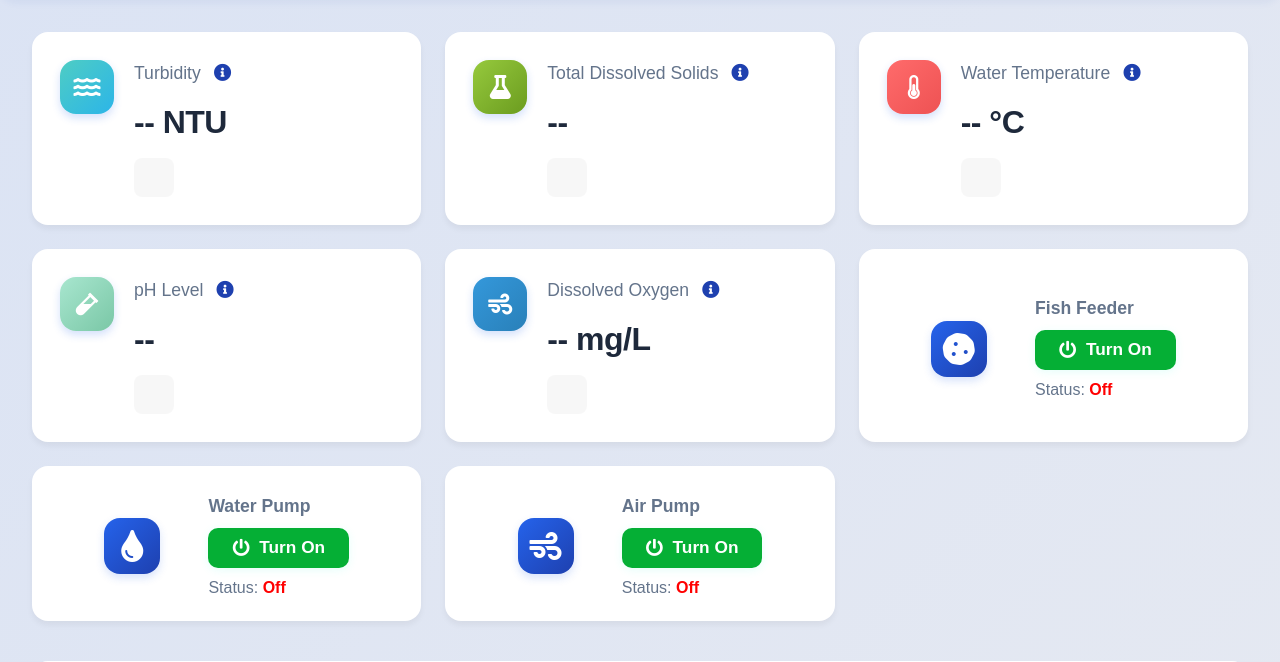
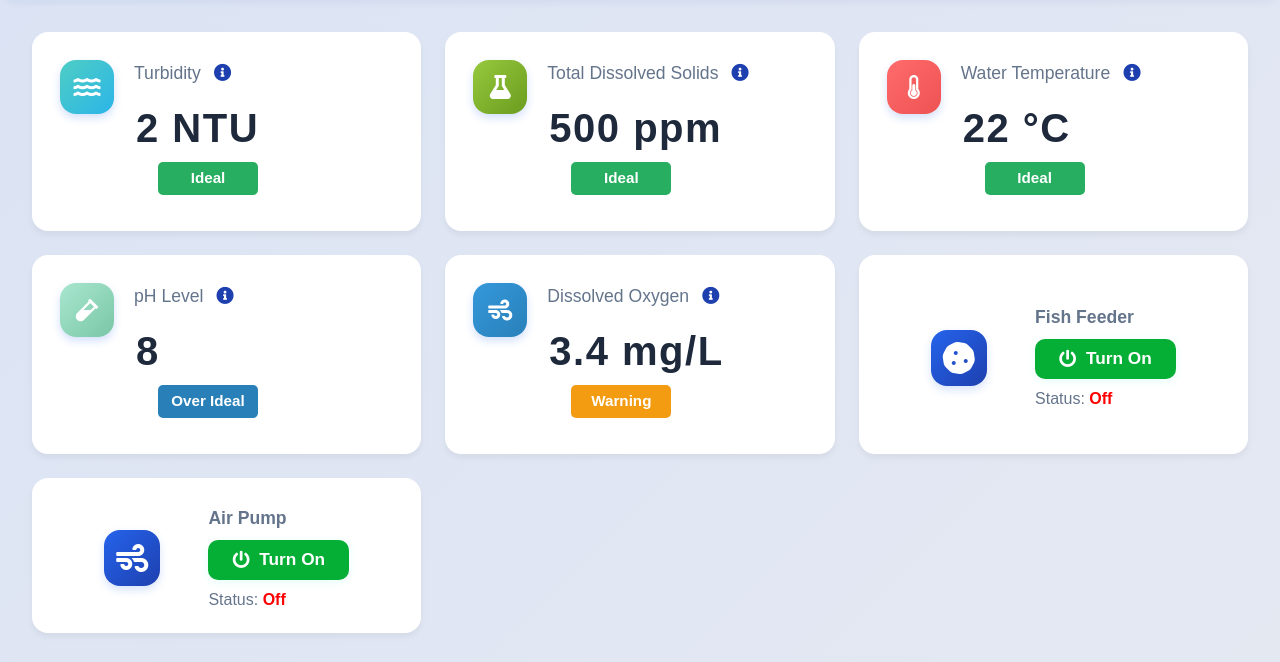
Before and after one commit to ejmcorrea/aquaponic, a PHP site: page / in a window 1280 px wide. Shown: the part 58-720 px from the top of the page. Run offline with PHP 8.4, Linux system fonts and the light colour scheme; data that the repository does not hold is empty.

Commit message:
Add files via upload

```diff
--- a/sensordashboard/index.php
+++ b/sensordashboard/index.php
@@ -196,18 +196,19 @@ body {
 }
 
 .stat-info p {
-    font-size: 2rem;
+    font-size: 2.5rem;
     font-weight: 600;
-    margin-bottom: 0.75rem;
+    margin-bottom: -0.25rem;
     color: var(--text-primary);
-    letter-spacing: -0.5px;
+    letter-spacing: 1.5px;
+    margin-left: 2px;
 }
 
 .stat-range {
     font-size: 0.9rem;
     color: var(--text-secondary);
     padding: 0.5rem 1rem;
-    background: rgba(0, 0, 0, 0.03);
+
     border-radius: 8px;
     display: inline-block;
     font-weight: 500;
@@ -392,6 +393,37 @@ body {
 .sensor-info-btn:hover {
     color: var(--primary-color);
 }
+
+.stat-status {
+  padding: 5px 10px;
+  border-radius: 5px;
+  font-weight: bold;
+  color: white;
+  display: inline-block;
+  min-width: 100px;
+  text-align: center;
+}
+
+.status-danger {
+  background-color: #e74c3c;
+}
+
+.status-warning {
+  background-color: #f39c12;
+}
+
+.status-ideal {
+  background-color: #27ae60;
+}
+
+.status-over {
+  background-color: #2980b9;
+}
+
+.status-notIdeal {
+  background-color: #8e44ad;
+}
+
 
 .modal {
     display: none;
@@ -701,7 +784,7 @@ body {
                             <i class="fas fa-info-circle sensor-info-btn" data-sensor="turbidity"></i>
                         </h3>
                         <p id="turbidity">-- NTU</p>
-                        <div class="stat-range"><span class="stat-status"></span></div>
+                        <div class="stat-range"><span class="stat-status"id="status-turbidity" ></span></div>
                     </div>
                 </div>
 
@@ -714,8 +797,8 @@ body {
                             Total Dissolved Solids
                             <i class="fas fa-info-circle sensor-info-btn" data-sensor="tds"></i>
                         </h3>
-                        <p id="tds">--</p>
-                        <div class="stat-range"><span class="stat-status"></span></div>
+                        <p id="tds">-- ppm</p>
+                        <div class="stat-range"><span class="stat-status" id="status-tds"></span></div>
                     </div>
                 </div>
                 <div class="stat-card">
@@ -725,10 +808,10 @@ body {
                     <div class="stat-info">
                         <h3>
                             Water Temperature
-                            <i class="fas fa-info-circle sensor-info-btn" data-sensor="temp"></i>
+                            <i class="fas fa-info-circle sensor-info-btn" data-sensor="temperature"></i>
                         </h3>
                         <p id="temperature">-- °C</p>
-                        <div class="stat-range"><span class="stat-status"></span></div>
+                        <div class="stat-range"><span class="stat-status"  id="status-temperature"></span></div>
                     </div>
                 </div>
                 <div class="stat-card">
@@ -741,7 +824,7 @@ body {
                             <i class="fas fa-info-circle sensor-info-btn" data-sensor="ph"></i>
                         </h3>
                         <p id="ph">--</p>
-                        <div class="stat-range"><span class="stat-status"></span></div>
+                        <div class="stat-range"><span class="stat-status"id="status-ph"></span></div>
                     </div>
                 </div>
                 <div class="stat-card">
@@ -754,7 +837,7 @@ body {
                             <i class="fas fa-info-circle sensor-info-btn" data-sensor="oxygen"></i>
                         </h3>
                         <p id="oxygen">-- mg/L</p>
-                        <div class="stat-range"><span class="stat-status"></span></div>
+                        <div class="stat-range"><span class="stat-status" id="status-oxygen"></span></div>
                     </div>
                 </div>
                 <div class="control-card">
@@ -771,19 +854,7 @@ body {
                     </div>
                 </div>
 
-                <div class="control-card">
-                    <div class="control-icon">
-                        <i class="fas fa-tint"></i>
-                    </div>
-                    <div class="control-info">
-                        <h3>Water Pump</h3>
-                        <button class="control-btn" id="waterPumpBtn" onclick="toggleDevice('waterPump')">
-                        <i class="fas fa-power-off"></i>
-                            <span>Turn On</span>
-                        </button>
-                        <p class="status-text">Status: <span id="waterPumpStatus">Off</span></p>
-                    </div>
-                </div>
+
 
                 <div class="control-card">
                     <div class="control-icon">
@@ -831,10 +902,38 @@ body {
         <div class="modal-body">
             <p><strong>Model:</strong> <span id="modalSensorModel"></span></p>
             <p><strong>Detects:</strong> <span id="modalSensorDetect"></span></p>
-            <div id="modalSensorThresholds"></div>
+            <div class="threshold-container">
+    <h4 class="threshold-title">Threshold Levels</h4>
+    <div class="threshold-list">
+        <div class="threshold-item">
+            <span class="circle-indicator danger"></span>
+            <p><strong>Not Safe:</strong> <span id="modal-threshold-danger">--</span></p>
+        </div>
+        <div class="threshold-item">
+            <span class="circle-indicator warning"></span>
+            <p><strong>Warning:</strong> <span id="modal-threshold-warning">--</span></p>
+        </div>
+        <div class="threshold-item">
+            <span class="circle-indicator ideal"></span>
+            <p><strong>Ideal:</strong> <span id="modal-threshold-ideal">--</span></p>
+        </div>
+        <div class="threshold-item">
+            <span class="circle-indicator over"></span>
+            <p><strong>Over Ideal:</strong> <span id="modal-threshold-over">--</span></p>
+        </div>
+        <div class="threshold-item">
+            <span class="circle-indicator not-ideal"></span>
+            <p><strong>Not Ideal:</strong> <span id="modal-threshold-not-ideal">--</span></p>
+        </div>
+    </div>
+    <div id="modalSensorThresholds" class="threshold-extra"></div>
+</div>
+
+
         </div>
     </div>
 </div>
+
 
   <script>
 document.querySelectorAll('.navbar-logo, .navbar-title').forEach(element => {
@@ -861,58 +960,71 @@ function updateConnectionStatus(isConnected) {
   dot.className = 'status-dot';
   statusElem.prepend(dot);
 }
-
-
-const sensorDetails = {
+const sensorInfo = {
+    temperature: {
+        name: "Water Temperature Sensor",
+        model: "DS18B20 Waterproof",
+        detects: "Water temperature in Celsius",
+        icon: "fa-thermometer-half",
+        thresholds: {
+            danger: "> 30°C or < 15°C",
+            warning: "28°C - 30°C or 15°C - 18°C",
+            ideal: "20°C - 26°C",
+            over: "26°C - 28°C",
+            notIdeal: "18°C - 20°C"
+        }
+    },
+    ph: {
+        name: "pH Level Sensor",
+        model: "Atlas Scientific pH Kit",
+        detects: "Acidity/Alkalinity of water (pH)",
+        icon: "fa-vial",
+        thresholds: {
+            danger: "< 5.5 or > 8.5",
+            warning: "5.5 - 6.0 or 8.0 - 8.5",
+            ideal: "6.5 - 7.5",
+            over: "7.5 - 8.0",
+            notIdeal: "6.0 - 6.5"
+        }
+    },
+    oxygen: {
+        name: "Dissolved Oxygen Sensor",
+        model: "Atlas Scientific DO Kit",
+        detects: "Dissolved oxygen in mg/L",
+        icon: "fa-wind",
+        thresholds: {
+            danger: "< 3 mg/L",
+            warning: "3 - 4 mg/L",
+            ideal: "5 - 7 mg/L",
+            over: "7 - 8 mg/L",
+            notIdeal: "4 - 5 mg/L"
+        }
+    },
     turbidity: {
-        name: "Turbidity",
-        model: "TurbSensor-100",
-        detects: "Water clarity using NTU",
-        thresholds: [
-            { level: "Good", range: "0-5 NTU" },
-            { level: "Moderate", range: "5-10 NTU" },
-            { level: "Poor", range: "10+ NTU" }
-        ]
+        name: "Turbidity Sensor",
+        model: "Gravity Analog Turbidity",
+        detects: "Water clarity in NTU",
+        icon: "fa-water",
+        thresholds: {
+            danger: "> 10 NTU",
+            warning: "5 - 10 NTU",
+            ideal: "0 - 3 NTU",
+            over: "3 - 5 NTU",
+            notIdeal: "3 - 5 NTU"
+        }
     },
     tds: {
-        name: "Total Dissolved Solids",
-        model: "TDSSensor-X2",
-        detects: "Minerals, salts, and impurities",
-        thresholds: [
-            { level: "Good", range: "0-300 ppm" },
-            { level: "Moderate", range: "300-600 ppm" },
-            { level: "Poor", range: "600+ ppm" }
-        ]
-    },
-    temp: {
-        name: "Water Temperature",
-        model: "TempPro-V5",
-        detects: "Water temperature in °C",
-        thresholds: [
-            { level: "Optimal", range: "20-28 °C" },
-            { level: "Caution", range: "28-32 °C" },
-            { level: "Danger", range: "32+ °C" }
-        ]
-    },
-    ph: {
-        name: "pH Level",
-        model: "PHMeter-A1",
-        detects: "Acidity or alkalinity of water",
-        thresholds: [
-            { level: "Ideal", range: "6.5-8.5" },
-            { level: "Acidic", range: "< 6.5" },
-            { level: "Basic", range: "> 8.5" }
-        ]
-    },
-    oxygen: {
-        name: "Dissolved Oxygen",
-        model: "OxySense-M3",
-        detects: "Oxygen levels in mg/L",
-        thresholds: [
-            { level: "Good", range: "6-9 mg/L" },
-            { level: "Moderate", range: "4-6 mg/L" },
-            { level: "Low", range: "< 4 mg/L" }
-        ]
+        name: "TDS Sensor",
+        model: "Gravity Analog TDS",
+        detects: "Total dissolved solids in ppm",
+        icon: "fa-flask",
+        thresholds: {
+            danger: "> 1000 ppm",
+            warning: "500 - 1000 ppm",
+            ideal: "200 - 500 ppm",
+            over: "500 - 800 ppm",
+            notIdeal: "800 - 1000 ppm"
+        }
     }
 };
 
@@ -923,24 +1035,28 @@ const closeModalBtn = document.querySelector(".close-modal");
 const sensorName = document.getElementById("modalSensorName");
 const sensorModel = document.getElementById("modalSensorModel");
 const sensorDetect = document.getElementById("modalSensorDetect");
-const sensorThresholds = document.getElementById("modalSensorThresholds");
+const thresholdDanger = document.getElementById("modal-threshold-danger");
+const thresholdWarning = document.getElementById("modal-threshold-warning");
+const thresholdIdeal = document.getElementById("modal-threshold-ideal");
+const thresholdOver = document.getElementById("modal-threshold-over");
+const thresholdNotIdeal = document.getElementById("modal-threshold-not-ideal");
 
 infoButtons.forEach(button => {
     button.addEventListener("click", () => {
         const sensorKey = button.getAttribute("data-sensor");
-        const data = sensorDetails[sensorKey];
+        const data = sensorInfo[sensorKey];
 
         if (data) {
             sensorName.textContent = data.name;
             sensorModel.textContent = data.model;
             sensorDetect.textContent = data.detects;
 
-            // Ayusin ang thresholds gamit ang tamang template literal
-            const thresholdList = data.thresholds.map(thresh =>
-                `<li><strong>${thresh.level}:</strong> ${thresh.range}</li>`
-            ).join("");
-
-            sensorThresholds.innerHTML = `<p><strong>Thresholds:</strong></p><ul>${thresholdList}</ul>`;
+            // Set threshold values
+            thresholdDanger.textContent = data.thresholds.danger || "";
+            thresholdWarning.textContent = data.thresholds.warning || "--";
+            thresholdIdeal.textContent = data.thresholds.ideal || "--";
+            thresholdOver.textContent = data.thresholds.over || "--";
+            thresholdNotIdeal.textContent = data.thresholds.notIdeal || "--";
 
             modal.style.display = "block";
         }
@@ -956,6 +1072,96 @@ window.addEventListener("click", (e) => {
         modal.style.display = "none";
     }
 });
+
+const sensorThresholds = {
+  temperature: {
+    thresholds: {
+      danger: val => val > 30 || val < 15,
+      warning: val => (val >= 28 && val <= 30) || (val >= 15 && val < 18),
+      ideal: val => val >= 20 && val <= 26,
+      over: val => val > 26 && val < 28,
+      notIdeal: val => val >= 18 && val < 20
+    }
+  },
+  ph: {
+    thresholds: {
+      danger: val => val < 5.5 || val > 8.5,
+      warning: val => (val >= 5.5 && val < 6.0) || (val > 8.0 && val <= 8.5),
+      ideal: val => val >= 6.5 && val <= 7.5,
+      over: val => val > 7.5 && val <= 8.0,
+      notIdeal: val => val >= 6.0 && val < 6.5
+    }
+  },
+  tds: {
+    thresholds: {
+      danger: val => val > 1000 || val < 200,
+      warning: val => (val >= 200 && val < 300) || (val > 800 && val <= 1000),
+      ideal: val => val >= 300 && val <= 600,
+      over: val => val > 600 && val <= 800,
+      notIdeal: val => false
+    }
+  },
+  oxygen: {
+    thresholds: {
+      danger: val => val < 3 || val > 10,
+      warning: val => (val >= 3 && val < 4) || (val > 9 && val <= 10),
+      ideal: val => val >= 6 && val <= 8,
+      over: val => val > 8 && val <= 9,
+      notIdeal: val => val >= 4 && val < 6
+    }
+  },
+  turbidity: {
+    thresholds: {
+      danger: val => val > 50,
+      warning: val => val > 30 && val <= 50,
+      ideal: val => val >= 0 && val <= 10,
+      over: val => val > 10 && val <= 20,
+      notIdeal: val => val > 20 && val <= 30
+    }
+  }
+};
+
+function updateSensor(sensorKey, value, unit = '') {
+  const displayId = sensorKey === 'temperature' ? 'temperature' : sensorKey;
+  const valueElem = document.getElementById(displayId);
+  const statusElem = document.getElementById(`status-${sensorKey}`);
+  if (!valueElem || !statusElem) return;
+
+  valueElem.innerText = `${value} ${unit}`;
+  const thresholds = sensorThresholds[sensorKey].thresholds;
+
+  let statusLabel = '';
+  let statusClass = '';
+
+  if (thresholds.danger(value)) {
+    statusLabel = 'Danger';
+    statusClass = 'status-danger';
+  } else if (thresholds.warning(value)) {
+    statusLabel = 'Warning';
+    statusClass = 'status-warning';
+  } else if (thresholds.ideal(value)) {
+    statusLabel = 'Ideal';
+    statusClass = 'status-ideal';
+  } else if (thresholds.over(value)) {
+    statusLabel = 'Over Ideal';
+    statusClass = 'status-over';
+  } else if (thresholds.notIdeal(value)) {
+    statusLabel = 'Not Ideal';
+    statusClass = 'status-notIdeal';
+  } else {
+    statusLabel = 'Unknown';
+    statusClass = '';
+  }
+
+  statusElem.className = `stat-status ${statusClass}`;
+  statusElem.innerText = statusLabel;
+}
+updateSensor('turbidity', 2, 'NTU');
+updateSensor('tds', 500, 'ppm');
+updateSensor('temperature', 22, '°C');
+updateSensor('ph', 8);
+updateSensor('oxygen', 3.4, 'mg/L');
+
 const deviceStates = {
     feeder: false,
     waterPump: false,
@@ -1022,7 +1228,7 @@ function toCamelCase(text) {
           // Update stat cards with latest readings
           const latest = data.latest;
           updateDashboardValue("temperature", latest.temperature, " °C");
-          updateDashboardValue("tds", latest.tds);
+          updateDashboardValue("tds", latest.tds, " ppm");
           updateDashboardValue("turbidity", latest.turbidity, " NTU");
           updateDashboardValue("ph", latest.ph);
           updateDashboardValue("oxygen", latest.oxygen, " mg/L");
```
Also changed, not shown: other parts of sensordashboard/index.php (+51 -0 lines).
